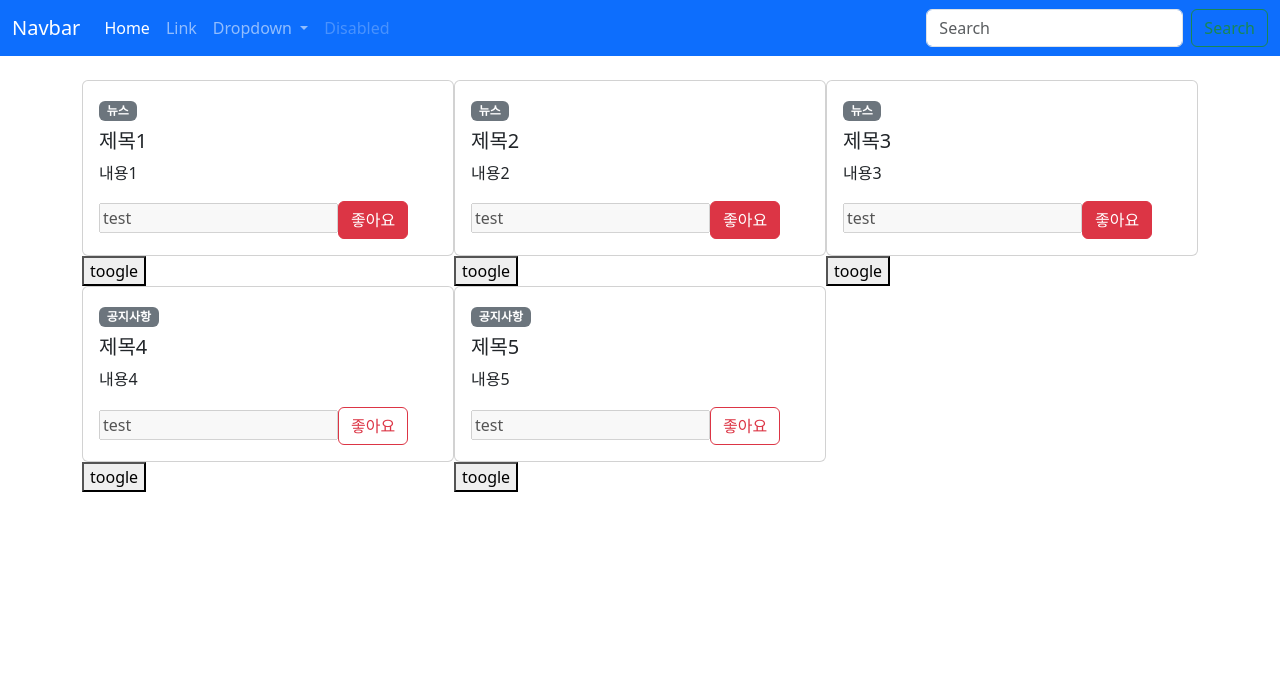
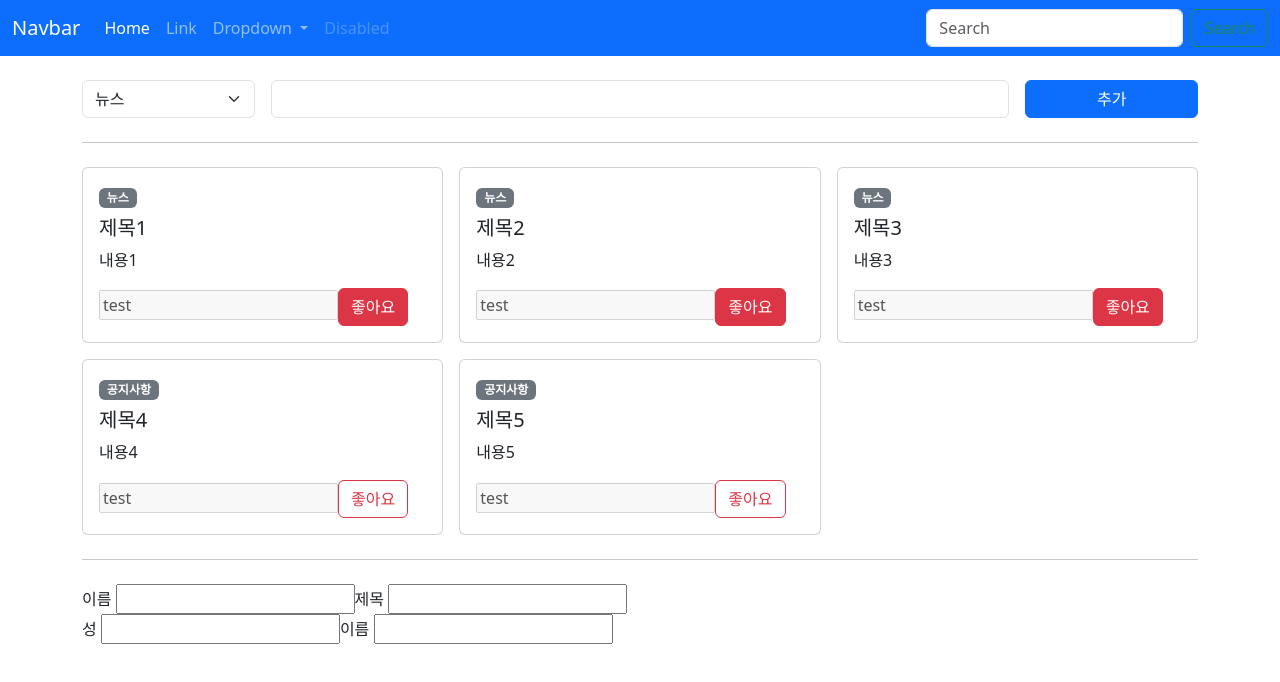
Before and after one commit to anko-developer/vue3-basic, a Vue app in the folder learn-vue3/: page / in a window 1280 px wide. Shown: the top 682 px of the page. Built offline with nearby package versions, Linux system fonts and the light colour scheme.

Commit message:
event 전달

```diff
--- a/learn-vue3/src/components/AppCard.vue
+++ b/learn-vue3/src/components/AppCard.vue
@@ -46,7 +46,7 @@
 	},
 	emits: ['toggleLike'],
 	setup(props, context) {
-		console.log(props.title);
+		// console.log(props.title);
 		const isLikeClass = computed(() =>
 			props.isLike ? 'btn-danger' : 'btn-outline-danger',
 		);
--- /dev/null
+++ b/learn-vue3/src/components/LabelInput.vue
@@ -0,0 +1,31 @@
+<template>
+	<label>
+		{{ label }}
+		<input v-model="value" type="text" />
+		<!-- :value="modelValue"
+			@input="event => $emit('update:modelValue', event.target.value)" -->
+	</label>
+</template>
+
+<script>
+import { ref, computed } from 'vue';
+export default {
+	props: ['modelValue', 'label'],
+	emits: ['update:modelValue'],
+	setup(props, { emit }) {
+		const value = computed({
+			get() {
+				return props.modelValue;
+			},
+			set(value) {
+				emit('update:modelValue', value);
+			},
+		});
+		return {
+			value,
+		};
+	},
+};
+</script>
+
+<style></style>
--- /dev/null
+++ b/learn-vue3/src/components/LabelTitle.vue
@@ -0,0 +1,31 @@
+<template>
+	<label>
+		{{ label }}
+		<input v-model="value" type="text" />
+		<!-- :value="modelValue"
+			@input="event => $emit('update:modelValue', event.target.value)" -->
+	</label>
+</template>
+
+<script>
+import { ref, computed } from 'vue';
+export default {
+	props: ['title', 'label'],
+	emits: ['update:title'],
+	setup(props, { emit }) {
+		const value = computed({
+			get() {
+				return props.modelValue;
+			},
+			set(value) {
+				emit('update:modelValue', value);
+			},
+		});
+		return {
+			value,
+		};
+	},
+};
+</script>
+
+<style></style>
--- /dev/null
+++ b/learn-vue3/src/components/PostCreate.vue
@@ -0,0 +1,56 @@
+<template>
+	<div class="row g-3">
+		<!-- @click="$emit('createPost', 1, 2, 3, '김길동')" -->
+		<div class="col col-2">
+			<select
+				v-model="type"
+				class="form-select"
+				aria-label="Default select example"
+			>
+				<option value="news">뉴스</option>
+				<option value="notice">공지사항</option>
+			</select>
+		</div>
+		<div class="col col-8">
+			<input v-model="title" type="text" class="form-control" />
+		</div>
+		<div class="col col-2 d-grid">
+			<button class="btn btn-primary" @click="createPost">추가</button>
+		</div>
+	</div>
+</template>
+
+<script>
+import { ref } from 'vue';
+export default {
+	// emits: ['createPost'],
+	emits: {
+		createPost: newPost => {
+			if (!newPost.type || !newPost.title) {
+				return false;
+			}
+			return true;
+		},
+	},
+	setup(props, { emit }) {
+		const type = ref('news');
+		const title = ref('');
+		const createPost = () => {
+			const newPost = {
+				type: type.value,
+				title: title.value,
+			};
+			emit('createPost', newPost);
+			type.value = 'news';
+			title.value = '';
+		};
+		return {
+			createPost,
+			title,
+			type,
+		};
+	},
+};
+</script>
+
+<style lang="scss" scoped></style>
--- a/learn-vue3/src/components/TheView.vue
+++ b/learn-vue3/src/components/TheView.vue
@@ -1,7 +1,9 @@
 <template>
 	<main>
 		<div class="container py-4">
-			<div class="row g-0">
+			<PostCreate @create-post="createPost"></PostCreate>
+			<hr class="my-4" />
+			<div class="row g-3">
 				<div v-for="post in posts" :key="post.id" class="col col-4">
 					<AppCard
 						:title="post.title"
@@ -11,20 +13,38 @@
 						@toggle-like="post.isLike = !post.isLike"
 						disabled
 					></AppCard>
-					<button @click="post.isLike = !post.isLike">toogle</button>
 				</div>
 			</div>
+			<hr class="my-4" />
+			<!-- <LabelInput
+				:model-value="username"
+				@update:model-value="value => (username = value)"
+			></LabelInput> -->
+			<LabelInput v-model="username" label="이름"></LabelInput>
+			<LabelTitle v-model:title="username" label="제목"></LabelTitle>
+			<UserName
+				v-model:firstname="firstname"
+				v-model:lastname="lastname"
+			></UserName>
 		</div>
 	</main>
 </template>
 
 <script>
-import { reactive } from 'vue';
+import { reactive, ref } from 'vue';
+import PostCreate from '@/components/PostCreate.vue';
 import AppCard from '@/components/AppCard.vue';
+import LabelInput from '@/components/LabelInput.vue';
+import LabelTitle from '@/components/LabelTitle.vue';
+import UserName from '@/components/UserName.vue';
 
 export default {
 	components: {
 		AppCard,
+		PostCreate,
+		LabelInput,
+		LabelTitle,
+		UserName,
 	},
 	setup() {
 		const posts = reactive([
@@ -47,8 +67,21 @@
 			},
 		]);
 
+		const createPost = newPost => {
+			console.log(newPost);
+			posts.push(newPost);
+		};
+
+		const username = ref('');
+		const firstname = ref('');
+		const lastname = ref('');
+
 		return {
 			posts,
+			createPost,
+			username,
+			firstname,
+			lastname,
 		};
 	},
 };
--- /dev/null
+++ b/learn-vue3/src/components/UserName.vue
@@ -0,0 +1,31 @@
+<template>
+	<div>
+		<LabelInput
+			:model-value="firstname"
+			@update:model-value="value => $emit('update:firstname', value)"
+			label="성"
+		></LabelInput>
+		<LabelInput
+			:model-value="lastname"
+			@update:model-value="value => $emit('update:lastname', value)"
+			label="이름"
+		></LabelInput>
+	</div>
+</template>
+
+<script>
+import LabelInput from './LabelInput.vue';
+
+export default {
+	props: ['firstname', 'lastname'],
+	emits: ['update:firstname', 'update:lastname'],
+	components: {
+		LabelInput,
+	},
+	setup() {
+		return {};
+	},
+};
+</script>
+
+<style></style>
```
